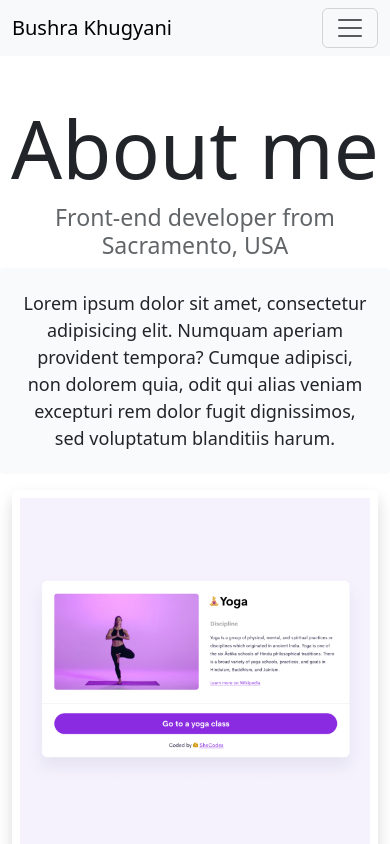
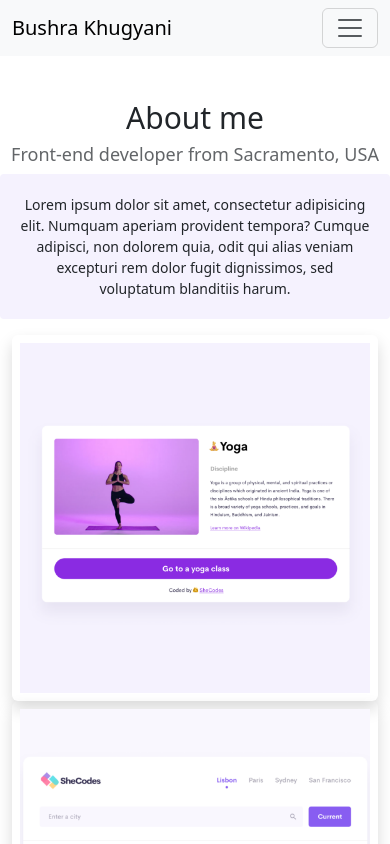
Before and after one commit to bushrakhugyani/project-portfolio, a plain HTML site: page about.html in a window 390 px wide. Shown: the top 844 px of the page. Drawn offline with nearby package versions, Linux system fonts and the light colour scheme.

Commit message:
by adding some CSS media Queries made the website responsive for mobile devices

```diff
--- a/about.html
+++ b/about.html
@@ -49,7 +49,7 @@
       </div>
     </nav>
     <h1 class="about-heading">About me</h1>
-    <h3>Front-end developer from Sacramento, USA</h3>
+    <h3 class="about-3heading">Front-end developer from Sacramento, USA</h3>
     <div class="about-paragraphs text-center">
       <p>
         Lorem ipsum dolor sit amet, consectetur adipisicing elit. Numquam
--- a/style.css
+++ b/style.css
@@ -26,7 +26,8 @@ h2 {
   font-size: 48px;
 }
 
-h3 {
+h3,
+.about-3heading {
   font-size: 24px;
   opacity: 0.7;
 }
@@ -82,14 +83,7 @@ p {
 .email-link:hover {
   text-decoration: underline;
 }
-p {
-  background: #f9fafb;
-  padding: 22px;
-  border-radius: 4px;
-  font-size: 18px;
-  line-height: 1.5;
-  text-align: center;
-}
+
 .primary-link {
   border-radius: 6px;
   padding: 18px 14px;
@@ -99,3 +93,24 @@ p {
   box-shadow: var(--box-shadow);
   color: white;
 }
+img {
+  max-width: 100%;
+}
+
+@media (max-width: 760px) {
+  h1,
+  .about-heading {
+    font-size: 30px;
+  }
+  h2 {
+    font-size: 24px;
+  }
+  h3,
+  .about-3heading {
+    font-size: 18px;
+  }
+
+  p {
+    font-size: 14px;
+  }
+}
```
